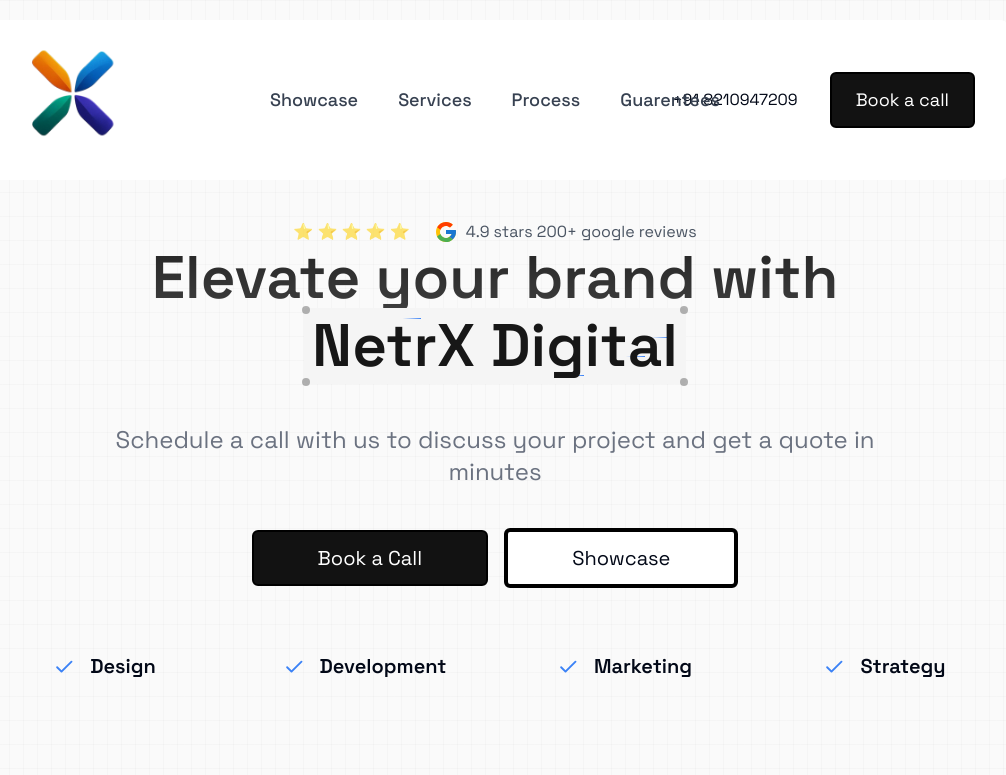
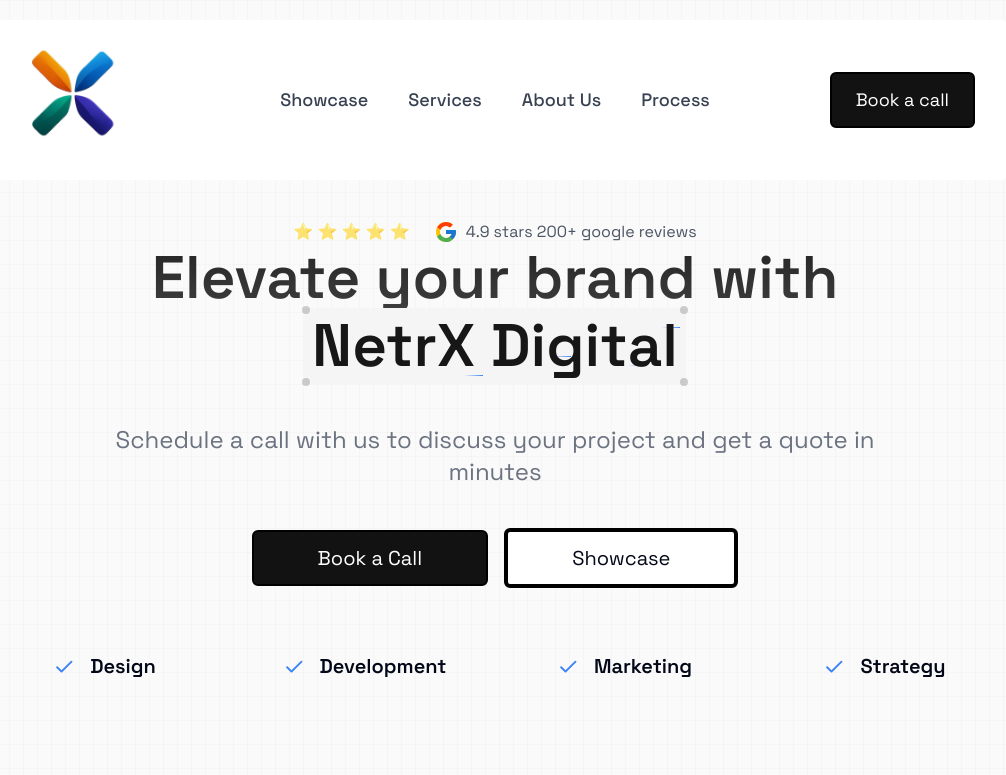
Before and after one commit to NetrXdigital/netrxdigital.github.io, a Next.js app: page / in a window 1280 px wide. Shown: the top 775 px of the page, without its empty margins (145-1151 px from the left). Built offline with nearby package versions, Linux system fonts and the light colour scheme.

Commit message:
Update page.tsx

```diff
--- a/app/page.tsx
+++ b/app/page.tsx
@@ -96,6 +96,10 @@ export default function Home() {
               Services
             </ScrollLink>
 
+            <Link href={"/about_us"} className="hover:text-blue-500">
+              About Us
+            </Link>
+
             <ScrollLink
               to="process"
               smooth={true}
@@ -104,23 +108,10 @@ export default function Home() {
               Process
             </ScrollLink>
 
-            <ScrollLink
-              to="guarentees"
-              smooth={true}
-              className="hover:text-blue-500"
-            >
-              Guarentees
-            </ScrollLink>
           </div>
         </div>
 
         <div className="flex items-center gap-x-4">
-          <a href="tel:519400200" className="hidden lg:flex">
-            <button className="px-4 py-2 rounded-md flex items-center gap-x-3">
-              +91 8210947209
-            </button>
-          </a>
-
           <Link
             href={"/meeting"}
             className="
@@ -356,42 +347,6 @@ export default function Home() {
         </main>
       </Element>
 
-      <section>
-        <main className="md:flex items-center justify-center space-y-6 md:space-y-0 md:gap-x-20 xl:w-4/5 2xl:w-[68%] mx-auto px-6 md:px-0">
-          <Image
-            src={"/logo/logo.webp"}
-            width={10000}
-            height={10000}
-            className=" md:w-1/3 rounded-md"
-            alt="image"
-          />
-          <div className="flex flex-col gap-y-5 md:w-1/2">
-            <h1 className="text-lg md:text-2xl ">
-              &quot;We&apos;ve been working with Bird for over 2 years and
-              they&apos;ve been amazing to work with. They&apos;ve helped us
-              grow our business and we couldn&apos;t be happier with the
-              results. &quot;
-            </h1>
-            <div className="flex items-center gap-x-1">
-              <IconStarFilled className="text-4xl text-yellow-500" />
-              <IconStarFilled className="text-4xl text-yellow-500" />
-              <IconStarFilled className="text-4xl text-yellow-500" />
-              <IconStarFilled className="text-4xl text-yellow-500" />
-              <IconStarFilled className="text-4xl text-yellow-500" />
-            </div>
-
-            <span className="text-xl font-medium">
-              Jordan, Brisson <br />
-              CEO, Atlas Massage
-            </span>
-          </div>
-        </main>
-      </section>
-
-      <Element name="guarentees">
-        <ShootingStarsAndStarsBackgroundDemo />
-      </Element>
-
       <section className="my-10 md:py-20 xl:w-4/5 2xl:w-[68%] md:mx-auto">
       <LetsMakeThingsHappenSection />
       </section>
@@ -409,12 +364,12 @@ export default function Home() {
           </h1>
           <p className="text-left  text-xl  text-gray-500">+91 8210947209</p>
           <p className="text-left  text-xl  text-gray-500">
-            admin@birdsoftware.ca
+            netrxdigital@gmail.com
           </p>
         </div>
 
         <div className="flex md:justify-center gap-x-4 mt-10">
-          © 2025 Bird. All Rights Reserved.
+          © 2025 NetrX. All Rights Reserved.
           <Link href="/" className="text-blue-500">
             Privacy Policy
           </Link>
```
